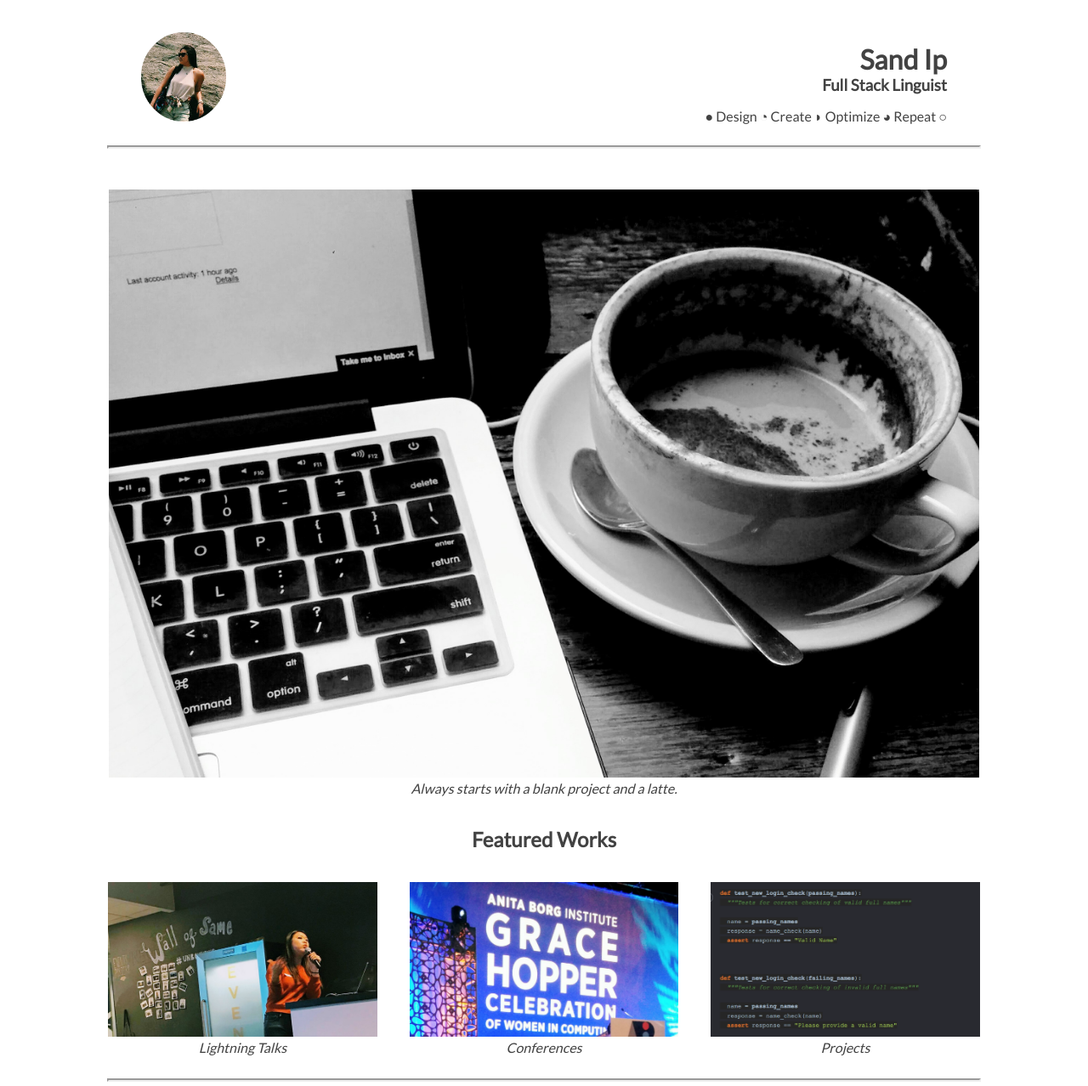
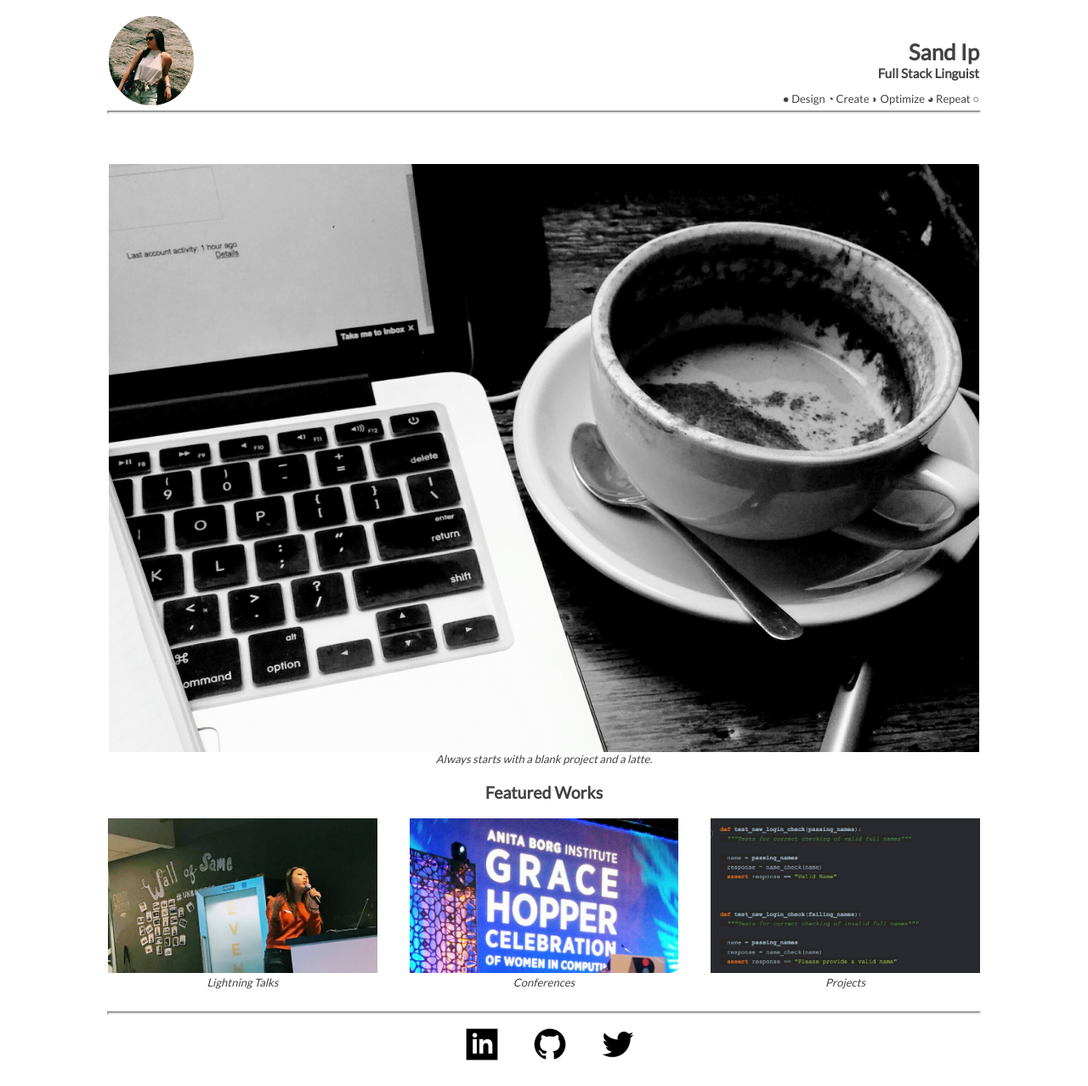
Before and after one commit to sisandi/portfolio, a plain HTML site: page index.html in a window 1280 px wide. Shown: the top 1278 px of the page at 85% size. Drawn offline with Linux system fonts and the light colour scheme.

Commit message:
Removed wide_screen.css style sheet and added media queries to main.css. Applied flex box layout to all elements of index.html.

```diff
--- a/css/main.css
+++ b/css/main.css
@@ -24,6 +24,7 @@ h2,
 h3,
 h4,
 h5,
+p,
 .figure {
   margin: 0;
 }
@@ -33,35 +34,50 @@ h5,
   text-align: center;
 }
 
-.header {
-  max-width: 100%;
-  text-align: center;
+.header,
+.header-text,
+.main,
+.main-container {
+  display: flex;
+  flex-direction: column;
 }
 
-.header-logo {
-  padding-top: 5%;
+.sub-main,
+.footer {
+  display: flex;
+  justify-content: center;
+  flex-wrap: wrap;
+  max-width: 100%;
+}
+
+.header-logo{
+  padding-top: 1.5em;
+  align-self: center;
   max-width: 26%;
-  text-align: center;
 }
 
 .header-text {
-  box-sizing: content-box;
-  padding-top: 3%;
+  padding-top: 1em;
+  align-items: center;
+}
+
+.header-short {
+  padding-top: 1em;
 }
 
 .main {
-  box-sizing: border-box;
+  justify-content: center;
+  max-width: 100%;
   margin-top: 1.5em;
-  max-width: 100%;
 }
 
 .main-container {
-  box-sizing: content-box;
-  max-width: 100%;
-  text-align: center;
+  padding-top: 1.5em;
 }
 
+@media screen and (max-width: 769px){
   .content-image-1 {
+    align-self: center;
     width: 68%;
   }
 
@@ -69,25 +85,72 @@ h5,
     display: none;
   }
 
-.section-title {
-  padding-top: 2em;
-  text-align: center;
-}
-
-.sub-main {
-  display: flex;
-  justify-content: center;
-  flex-wrap: wrap;
-}
-
   .sub-container {
     box-sizing: content-box;
     padding: 5%;
     width: 45%;
   }
+}
+
+@media screen and (min-width: 770px){
+  hr {
+    margin-top: 0.5em;
+    border-width: 2px;
+  }
+
+  .header {
+    justify-content: space-between;
+    flex-direction: row;
+  }
+
+  .header-logo {
+    padding: 1.5% 10% 0;
+    max-width: 100px;
+  }
+
+  .header-text {
+    justify-content: flex-end;
+    align-items: flex-end;
+    padding: 1.5% 10% 0;
+  }
+
+  .main {
+    margin-top: 3em;
+  }
+
+  .content-image-1 {
+    display: none;
+  }
+
+  .content-image-2 {
+    margin: 0;
+    align-self: center;
+    width: 80%;
+    max-width: 1024px;
+  }
+}
+
+@media screen and (min-width: 770px) and (max-width: 1281px) {
+  .sub-container {
+    padding: 1.5%;
+    width: 24.7%;
+  }
+}
+
+@media screen and (min-width: 1282px) {
+  .sub-container {
+    padding: 19.234px;
+    width: 316.891px;
+  }
+}
+
+.section-title {
+  align-self: center;
+  padding-top: 1em;
+}
 
 .sub-image {
-  max-width: 100%
+  max-width: 100%;
 }
 
 .lightning {
@@ -103,24 +166,17 @@ h5,
 }
 
 .footer {
-  box-sizing: border-box;
   padding-left: 1em;
   padding-bottom: 1em;
-  max-width: 100%;
-  display: flex;
-  justify-content: center;
 }
 
-.footer-container {
-  display: inline-block;
-  box-sizing: content-box;
+.footer_item {
+  align-self: center;
   max-width: 33%;
 }
 
 .footer-img-link {
-  padding-left: 20px;
-  padding-right: 20px;
-  padding-top: 10%;
+  padding: 10% 20px 0;
   width: 40px;
   max-width: 100%;
 }
--- a/css/wide_screen.css
+++ /dev/null
@@ -1,62 +0,0 @@
-body {
-  font-size: medium;
-}
-
-hr {
-  margin-top: 0.5em;
-  border-width: 2px;
-}
-
-.header-logo {
-  padding-top: 3%;
-  max-width: 100px;
-}
-
-.header-text {
-  width: 66%;
-  text-align: right;
-}
-
-.sibling {
-  display: inline-block;
-}
-
-.main {
-  margin-top: 3em;
-}
-
-/* content image swap when wide screen */
-
-.content-image-1 {
-  display: none;
-}
-
-.content-image-2 {
-  margin: 0;
-  display: inline-block;
-  width: 80%;
-  max-width: 1024px;
-}
-
-.sub-main {
-  padding-top: 1em;
-  width: 100%;
-}
-
-.section-title {
-  padding-top: 1.5em;
-}
-
-@media screen and (max-width: 1281px){
-  .sub-container {
-    padding: 1.5%;
-    width: 24.7%;
-  }
-}
-
-@media screen and (min-width: 1282px){
-  .sub-container {
-    padding: 19.234px;
-    width: 316.891px;
-  }
-}
--- a/index.html
+++ b/index.html
@@ -7,13 +7,12 @@
    <title>Sand</title>
    <link href="https://fonts.googleapis.com/css?family=Lato" rel="stylesheet">
    <link rel="stylesheet" href="css/main.css">
-   <link rel="stylesheet" media="screen and (min-width: 770px)" href="css/wide_screen.css">
 </head>
 <body>
 
    <header class="header">
-      <img class="header-logo sibling" src="images/avatar.png" alt="profile picture">
-      <div class="header-text sibling">
+      <img class="header-logo" src="images/avatar.png" alt="profile picture">
+      <div class="header-text">
          <h1 class="header-name">Sand Ip</h1>
          <h3 class="header-blurb">Full Stack Linguist</h3>
          <p class="header-short">&#9679; Design &#9684; Create &#9687; Optimize &#9685; Repeat &#9675;</p>
@@ -46,9 +45,9 @@
 
    <hr>
    <footer class="footer">
-      <a class="footer-container" href="https://www.linkedin.com/in/ysandip/" target="_blank"><img class="footer-img-link" src="images/iconmonstr-linkedin.png" alt="my linkedin"></a>
-      <a class="footer-container" href="https://github.com/sisandi" target="_blank"><img class="footer-img-link" src="images/iconmonstr-github.png" alt="my GitHub"></a>
-      <a class="footer-container" href="https://twitter.com/ysandii" target="_blank"><img class="footer-img-link" src="images/iconmonstr-twitter.png" alt="my twitter"></a>
+      <a class="footer-item" href="https://www.linkedin.com/in/ysandip/" target="_blank"><img class="footer-img-link" src="images/iconmonstr-linkedin.png" alt="my linkedin"></a>
+      <a class="footer-item" href="https://github.com/sisandi" target="_blank"><img class="footer-img-link" src="images/iconmonstr-github.png" alt="my GitHub"></a>
+      <a class="footer-item" href="https://twitter.com/ysandii" target="_blank"><img class="footer-img-link" src="images/iconmonstr-twitter.png" alt="my twitter"></a>
    </footer>
 </body>
 </html>
```
Lines whose indentation alone changed are shown as unchanged.
